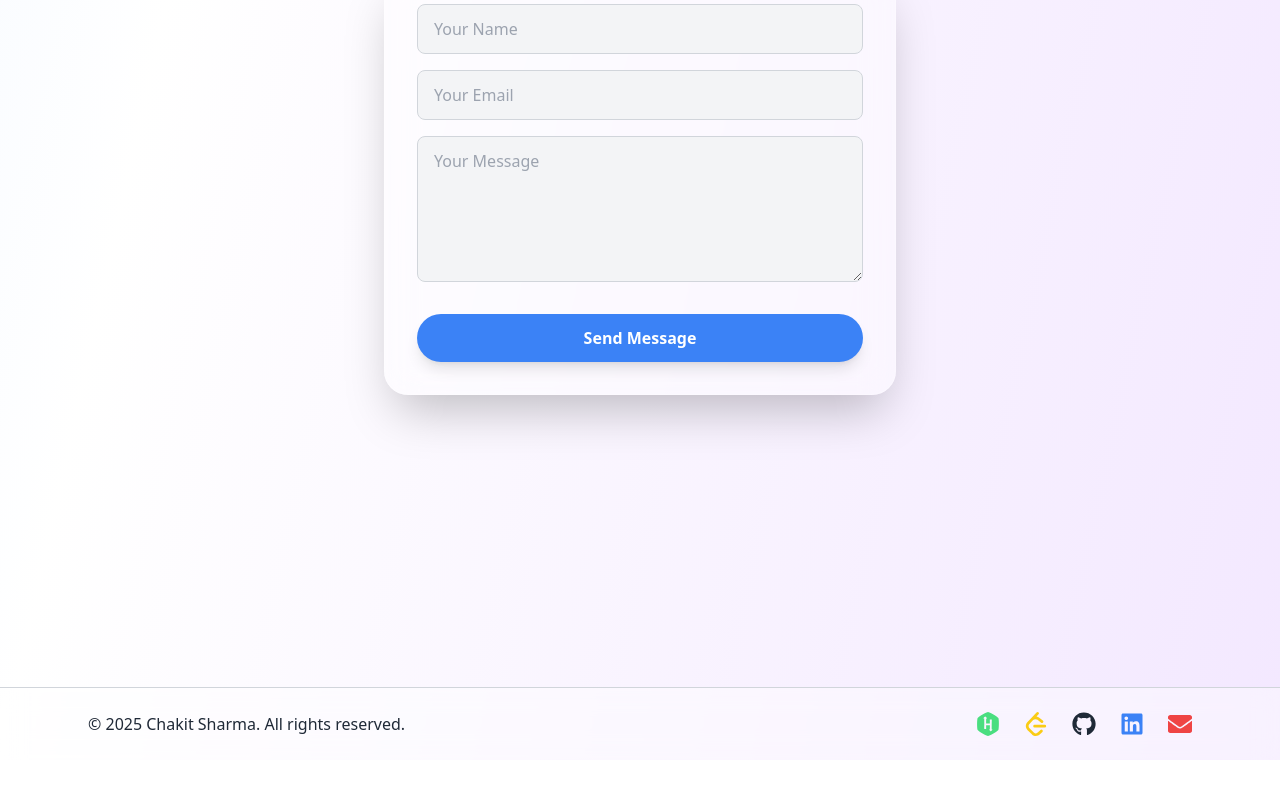
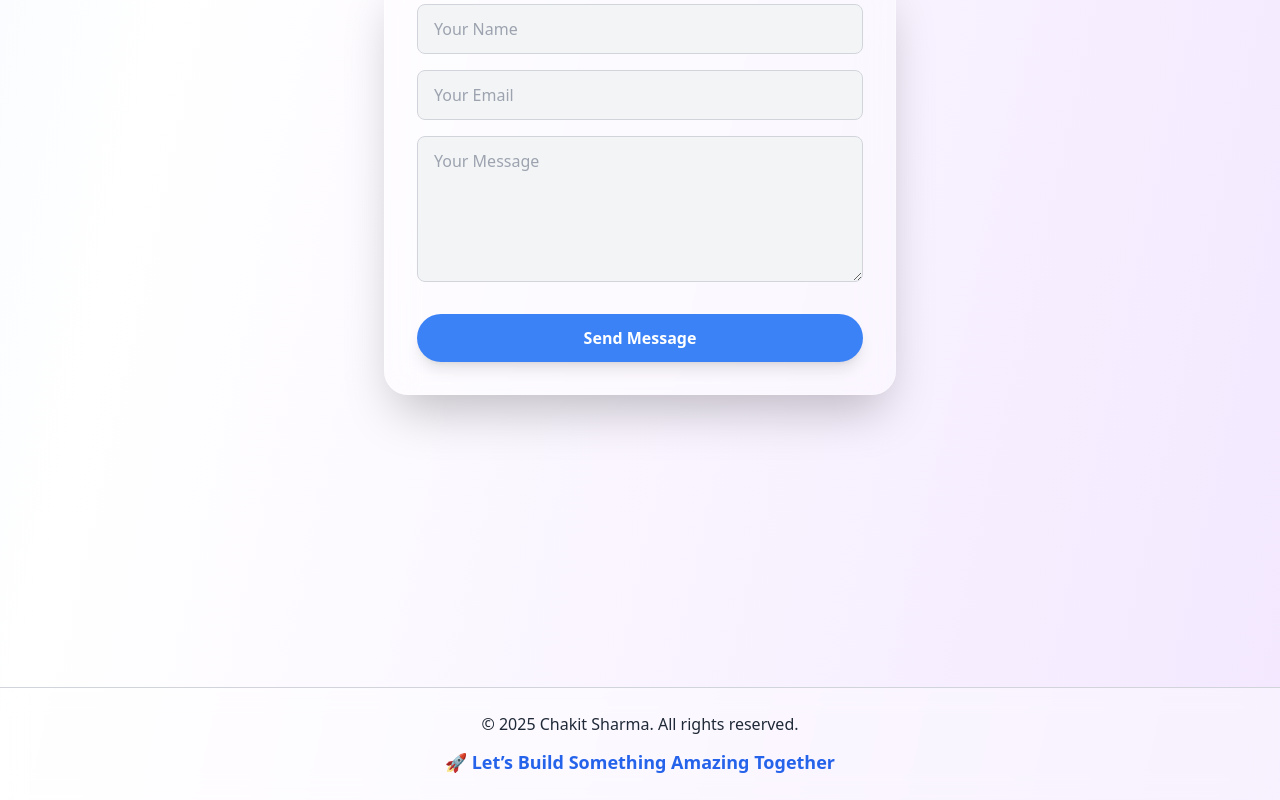
Before and after one commit to chakit07/Portfolio, a React (Vite) app: page / in a window 1280 px wide. Shown: the part 5077-5877 px from the top of the page. Before the commit the page ends 5837 px from the top, so only its background shows below. Built offline with nearby package versions, Linux system fonts and the light colour scheme.

Commit message:
My Portfolio

```diff
--- a/src/components/Footer.jsx
+++ b/src/components/Footer.jsx
@@ -1,66 +1,24 @@
 import { motion } from "framer-motion";
-import { FaEnvelope, FaGithub, FaHackerrank, FaLinkedin } from "react-icons/fa";
-import { SiLeetcode } from "react-icons/si";
 
 const Footer = () => {
-  const profiles = [
-    {
-      name: "HackerRank",
-      icon: <FaHackerrank />,
-      link: "https://www.hackerrank.com/profile/chakitsharma7",
-      color: "text-green-400",
-    },
-    {
-      name: "LeetCode",
-      icon: <SiLeetcode />,
-      link: "https://leetcode.com/u/chakitsharma7/",
-      color: "text-yellow-400",
-    },
-    {
-      name: "GitHub",
-      icon: <FaGithub />,
-      link: "https://github.com/chakitsharma7",
-      color: "text-gray-800 dark:text-white",
-    },
-    {
-      name: "LinkedIn",
-      icon: <FaLinkedin />,
-      link: "https://linkedin.com/in/chakitsharma7",
-      color: "text-blue-500",
-    },
-    {
-      name: "Email",
-      icon: <FaEnvelope />,
-      link: "mailto:chakitsharma7@gmail.com",
-      color: "text-red-500",
-    },
-  ];
-
   return (
     <footer className="bg-white/40 dark:bg-gray-900/80 backdrop-blur-md border-t border-gray-300 dark:border-gray-700 py-6 mt-12">
-      <div className="max-w-6xl mx-auto px-6 flex flex-col md:flex-row justify-between items-center gap-4">
+      <div className="max-w-6xl mx-auto px-6 flex flex-col items-center gap-3 text-center">
         {/* CopyRight */}
         <p className="text-gray-800 dark:text-gray-400 text-sm md:text-base">
           © {new Date().getFullYear()} Chakit Sharma. All rights reserved.
         </p>
 
-        {/* Social / Profile Links */}
-        <div className="flex gap-6 text-2xl">
-          {profiles.map((profile, index) => (
-            <motion.a
-              key={index}
-              href={profile.link}
-              target="_blank"
-              rel="noopener noreferrer"
-              className={`hover:scale-110 transition-transform ${profile.color}`}
-              whileHover={{ scale: 1.2 }}
-              whileTap={{ scale: 0.9 }}
-              title={profile.name}
-            >
-              {profile.icon}
-            </motion.a>
-          ))}
-        </div>
+        {/* Attract Tagline */}
+        <motion.p
+          className="text-lg font-semibold text-blue-600 dark:text-blue-400"
+          initial={{ opacity: 0, y: 20 }}
+          whileInView={{ opacity: 1, y: 0 }}
+          transition={{ duration: 0.8 }}
+          viewport={{ once: true }}
+        >
+          🚀 Let’s Build Something Amazing Together
+        </motion.p>
       </div>
     </footer>
   );
```
